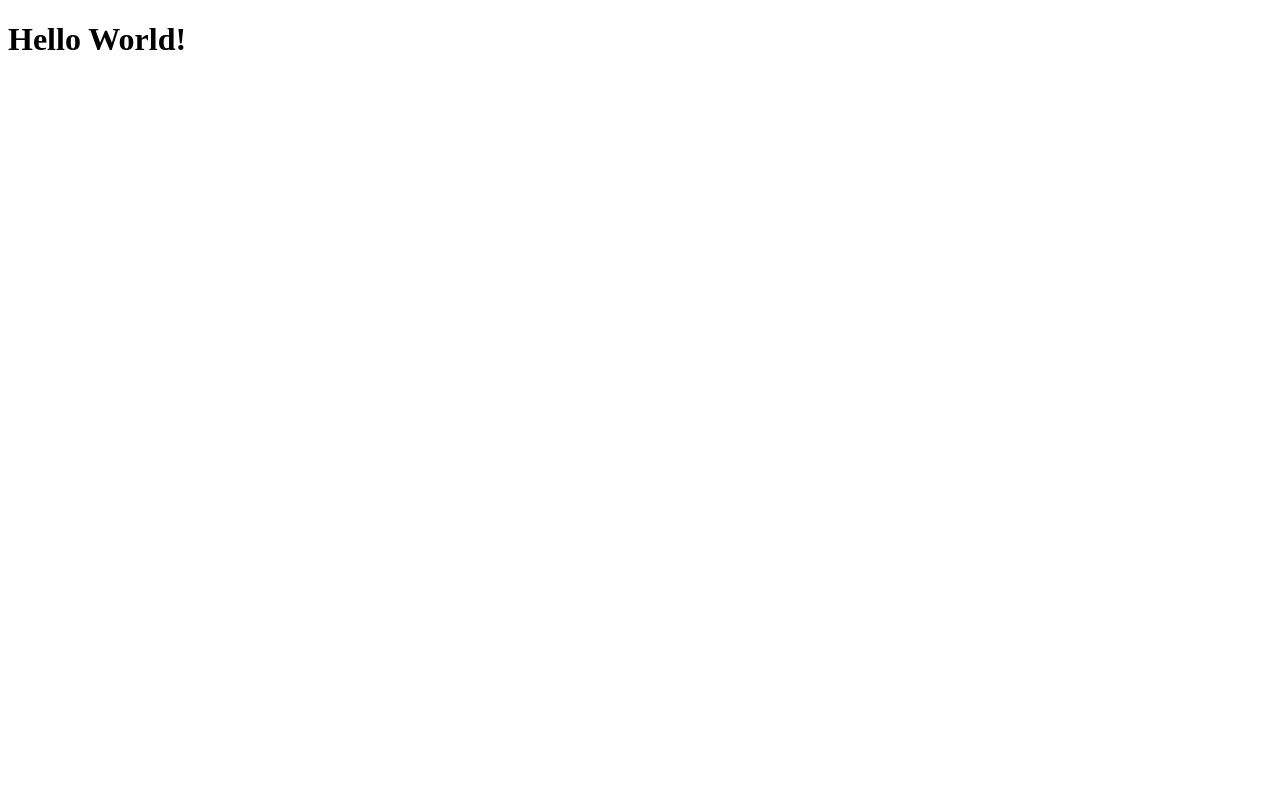
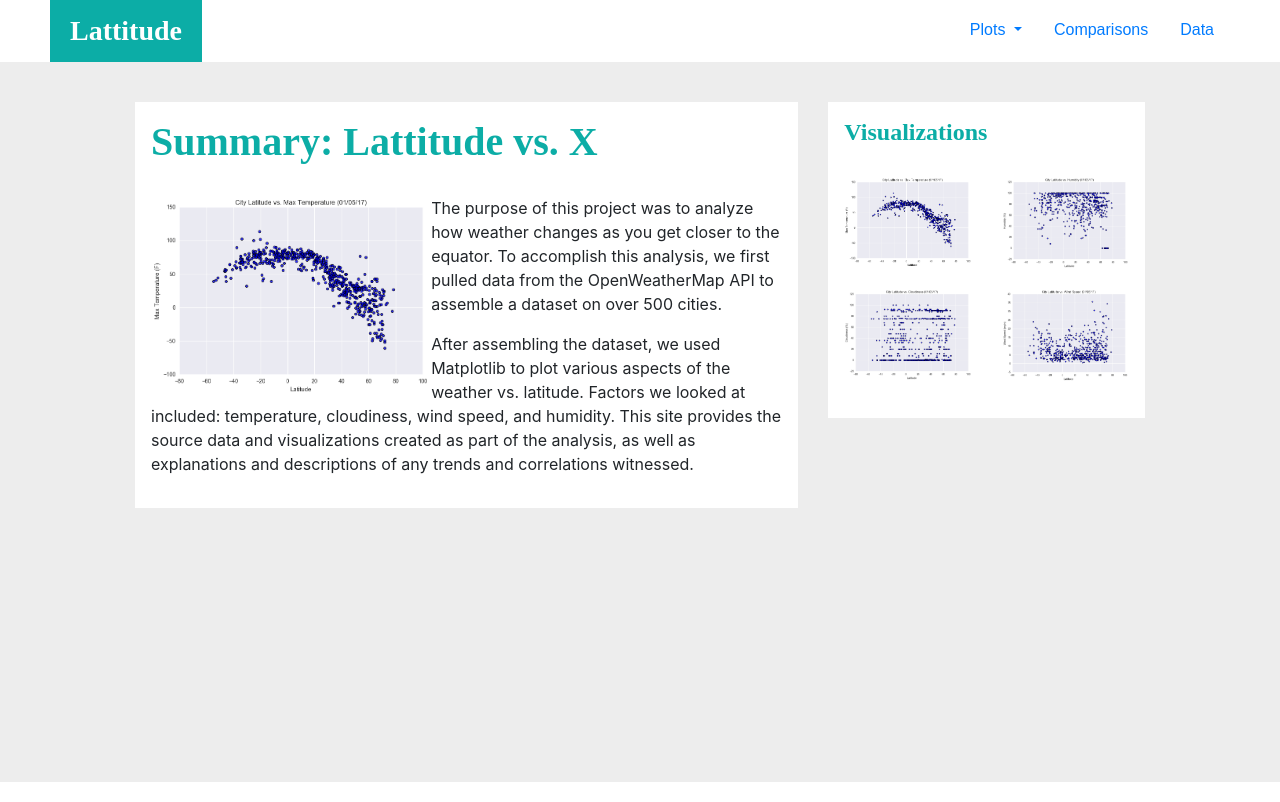
Before and after one commit to melvyg/melvyg.github.io, a plain HTML site: page index.html in a window 1280 px wide. Drawn offline with nearby package versions, Linux system fonts and the light colour scheme.

Commit message:
Submit HW 12

```diff
--- a/index.html
+++ b/index.html
@@ -1,14 +1,91 @@
 <!DOCTYPE html>
-<html lang="en">
+<html lang="en-us">
 
 <head>
+
   <meta charset="UTF-8">
-  <title>Melvin Garcia Test</title>
+  <title>HW12 - HW6 Dashboard</title>
+
+  <!-- Bring in our bootstrap stylesheet -->
+  <link rel="stylesheet" href="https://maxcdn.bootstrapcdn.com/bootstrap/4.0.0/css/bootstrap.min.css" integrity="sha384-Gn5384xqQ1aoWXA+058RXPxPg6fy4IWvTNh0E263XmFcJlSAwiGgFAW/dAiS6JXm" crossorigin="anonymous">
+  <link rel="stylesheet" href="style.css">
 </head>
 
 <body>
-    <h1>Hello World!</h1>
 
+    <!-- TopNav -->
+    <div class="pageWrapper">
+      <nav class="navWrapper">
+        <div class="navLeft logo">Lattitude</div>
+        <div class="navRight">
+            <ul class="nav justify-content-end">
+                <li class="nav-item">
+                    <div class="dropdown">
+                        <a class="nav-link dropdown-toggle" href="#" id="navbarDropdown" role="button" data-toggle="dropdown" aria-haspopup="true" aria-expanded="false">
+                            Plots
+                        </a>
+                        <div class="dropdown-menu" aria-labelledby="navbarDropdown">
+                                <a class="dropdown-item" href="vsmaxtemp.html">Max Temperature</a>
+                                <a class="dropdown-item" href="vsmaxhumidity.html">Humidity</a>
+                                <a class="dropdown-item" href="vscloudiness.html">Cloudiness</a>
+                                <a class="dropdown-item" href="vswindspeed.html">Wind Speed</a>
+                        </div>
+                    </div>
+                </li>
+                <li class="nav-item">
+                    <a class="nav-link" href="comparisons.html">Comparisons</a>
+                </li>
+                <li class="nav-item">
+                    <a class="nav-link" href="data.html">Data</a>
+                </li>
+
+            </ul>
+        </div>
+        </nav>
+
+        <!-- Content -->
+        <div class="container">
+            <div class="rowWrapper row">
+                <div class="lattitudeContent col-md-8">
+                    <section>
+                        <h1 class="title">Summary: Lattitude vs. X</h1>
+                        <img class="latImg" src="./images/landing-big.png"/>
+                        <div>
+                            <p>
+                            The purpose of this project was to analyze how weather changes as you get closer to the equator. To accomplish this analysis, we first pulled data from the OpenWeatherMap API to assemble a dataset on over 500 cities.
+                            </p>
+                            <p>
+                            After assembling the dataset, we used Matplotlib to plot various aspects of the weather vs. latitude. Factors we looked at included: temperature, cloudiness, wind speed, and humidity. This site provides the source data and visualizations created as part of the analysis, as well as explanations and descriptions of any trends and correlations witnessed.
+                            </p>
+                        </div>
+                    </section>
+                </div>
+                <div class="visualizationContent col-md-4">
+                    <section>
+                        <h4 class="title">Visualizations</h4>
+                        <div class="row">
+                            <div class="col-md-6">
+                                <a href="vsmaxtemp.html"><img class="vizbarimages" src="./images/landing-big.png"/></a>
+                            </div>
+                            <div class="col-md-6">
+                                    <a href="vsmaxhumidity.html"><img class="vizbarimages" src="./images/citylatvshumidity.png"/></a>
+                            </div>
+                        </div>
+                        <div class="row">
+                            <div class="col-md-6">
+                                    <a href="vscloudiness.html"><img class="vizbarimages" src="./images/citylatvscloudiness.png"/></a>
+                            </div>
+                            <div class="col-md-6">
+                                    <a href="vswindspeed.html"><img class="vizbarimages" src="./images/citylatvswindspeed.png"/></a>
+                        </div>
+                    </section>
+                </div>
+            </div>
+        </div>
+    </div>
+    <script src="https://code.jquery.com/jquery-3.2.1.slim.min.js" integrity="sha384-KJ3o2DKtIkvYIK3UENzmM7KCkRr/rE9/Qpg6aAZGJwFDMVNA/GpGFF93hXpG5KkN" crossorigin="anonymous"></script>
+    <script src="https://cdnjs.cloudflare.com/ajax/libs/popper.js/1.12.9/umd/popper.min.js" integrity="sha384-ApNbgh9B+Y1QKtv3Rn7W3mgPxhU9K/ScQsAP7hUibX39j7fakFPskvXusvfa0b4Q" crossorigin="anonymous"></script>
+    <script src="https://maxcdn.bootstrapcdn.com/bootstrap/4.0.0/js/bootstrap.min.js" integrity="sha384-JZR6Spejh4U02d8jOt6vLEHfe/JQGiRRSQQxSfFWpi1MquVdAyjUar5+76PVCmYl" crossorigin="anonymous"></script>
 </body>
 
 </html>
```
